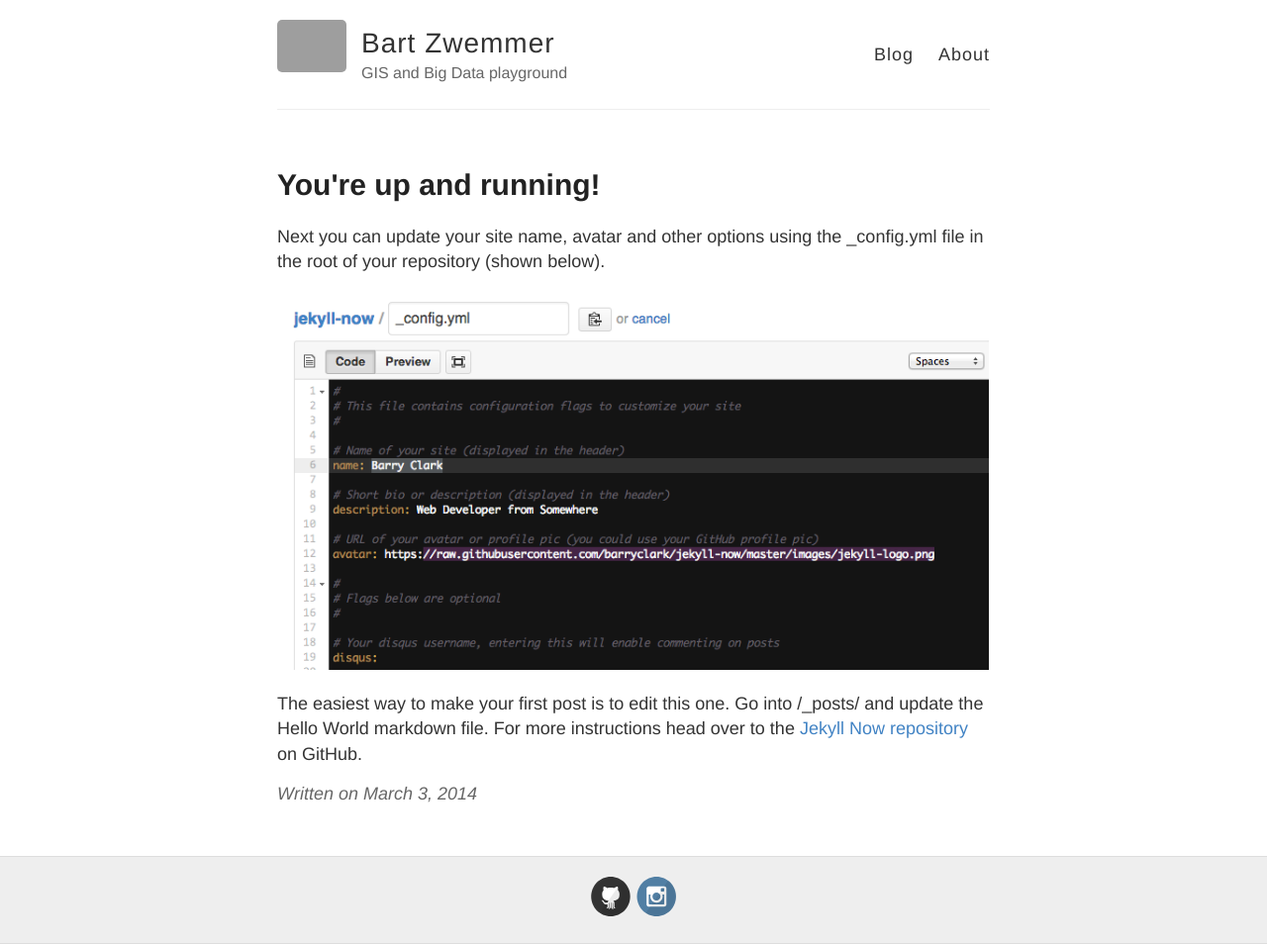
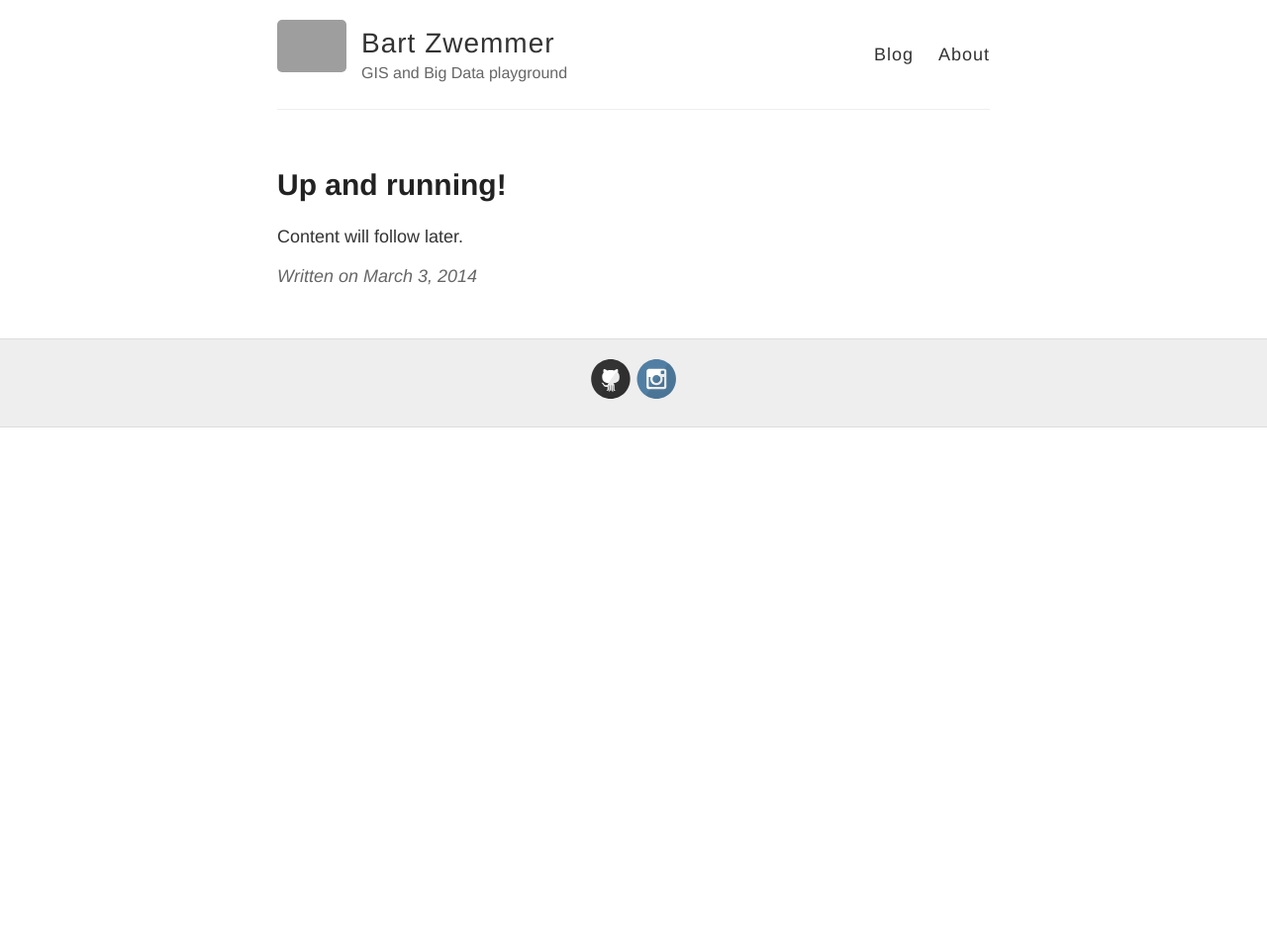
Before and after one commit to bartzwemmer/bartzwemmer.github.io, a Jekyll site: the page built from _posts/2014-3-3-Hello-World.md, in a window 1280 px wide. Shown: the whole page at 99% size. Built offline with Jekyll 4.4.1, drawn with Linux system fonts in a browser that asks for light colours; after the commit the page ends 900 px from its top, so only the background shows below that; grey boxes are pictures that could not be loaded.

Commit message:
Update 2014-3-3-Hello-World.md

```diff
--- a/_posts/2014-3-3-Hello-World.md
+++ b/_posts/2014-3-3-Hello-World.md
@@ -1,10 +1,13 @@
 ---
 layout: post
-title: You're up and running!
+title: Up and running!
 ---
 
-Next you can update your site name, avatar and other options using the _config.yml file in the root of your repository (shown below).
+Content will follow later.
 
-![_config.yml]({{ site.baseurl }}/images/config.png)
+<!-- Next you can update your site name, avatar and other options using the _config.yml file in the root of your repository (shown below). -->
 
-The easiest way to make your first post is to edit this one. Go into /_posts/ and update the Hello World markdown file. For more instructions head over to the [Jekyll Now repository](https://github.com/barryclark/jekyll-now) on GitHub.
+<!-- ![_config.yml]({{ site.baseurl }}/images/config.png) -->
+
+
+<!--The easiest way to make your first post is to edit this one. Go into /_posts/ and update the Hello World markdown file. For more instructions head over to the [Jekyll Now repository](https://github.com/barryclark/jekyll-now) on GitHub. -->
```
